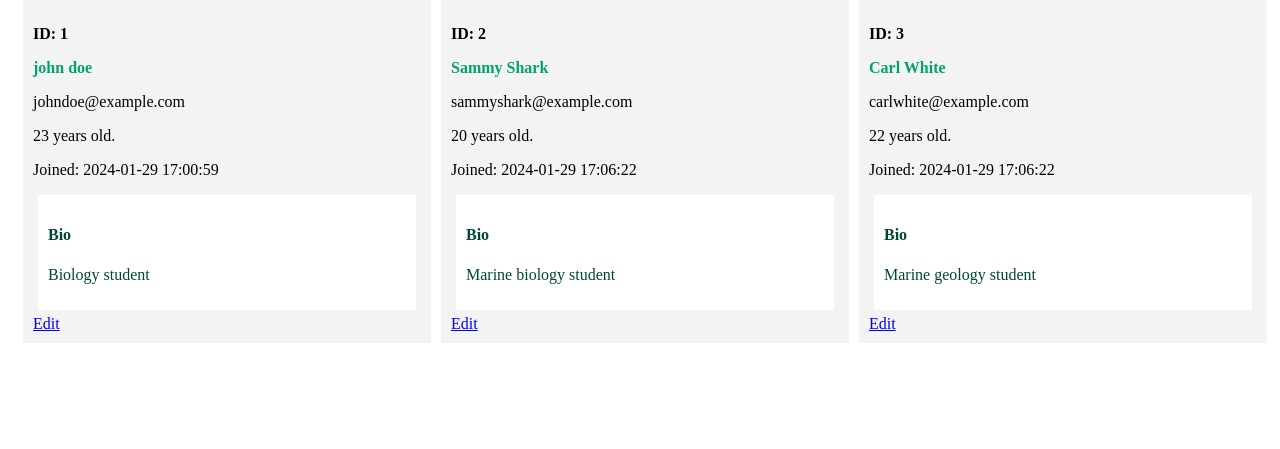
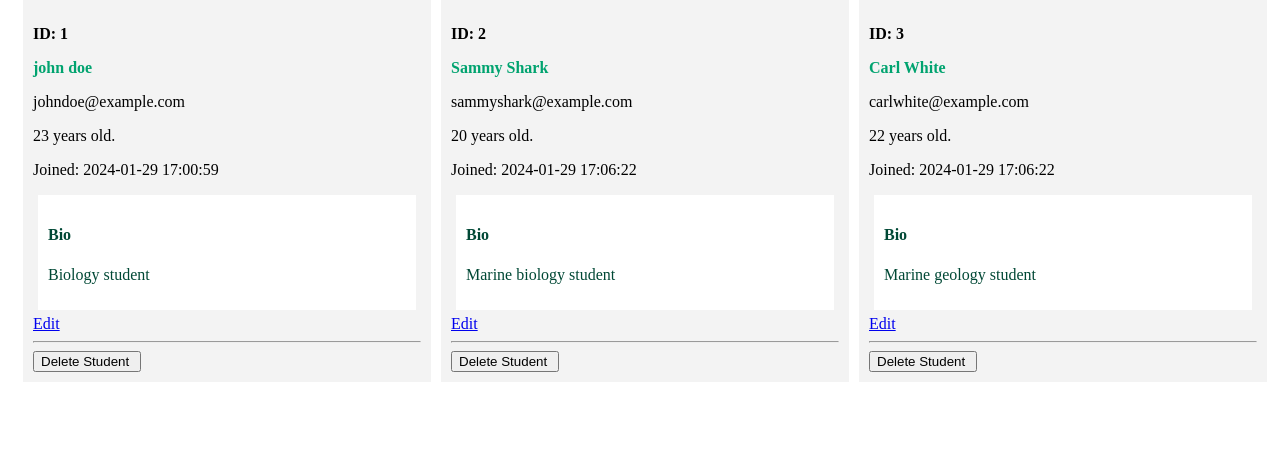
Before and after one commit to UmbertoFasci/Flask_SQL_Application, a Flask app: page / in a window 1280 px wide. Shown: the part 139-588 px from the top of the page. Run offline with Flask 3, Linux system fonts and the light colour scheme.

Commit message:
post delete

```diff
--- a/app.py
+++ b/app.py
@@ -76,3 +76,10 @@ def edit(student_id):
 
         return redirect(url_for('index'))
     return render_template('edit.html', student=student)
+
+@app.post('/<int:student_id>/delete/')
+def delete(student_id):
+    student = Student.query.get_or_404(student_id)
+    db.session.delete(student)
+    db.session.commit()
+    return redirect(url_for('index'))
--- a/templates/index.html
+++ b/templates/index.html
@@ -21,6 +21,14 @@
                     <p>{{ student.bio }}</p>
                 </div>
                 <a href="{{ url_for('edit', student_id=student.id) }}">Edit</a>
+
+                <hr>
+                <form method="POST"
+                        action="{{ url_for('delete', student_id=student.id) }}">
+                    <input type="submit" value="Delete Student "
+                        onclick="return confirm('Are you sure you want to delete this entry?')">
+                </form>
+
             </div>
         {% endfor %}
     </div>
```
Also changed, not shown: databse.db.
